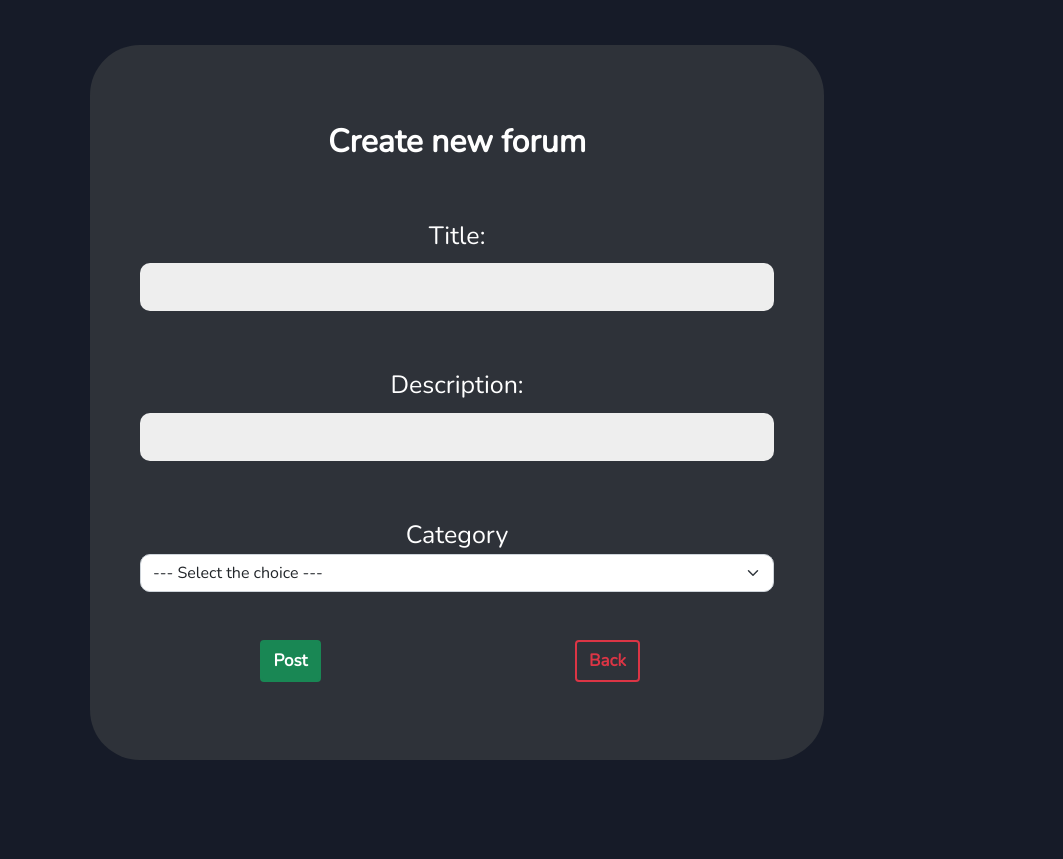
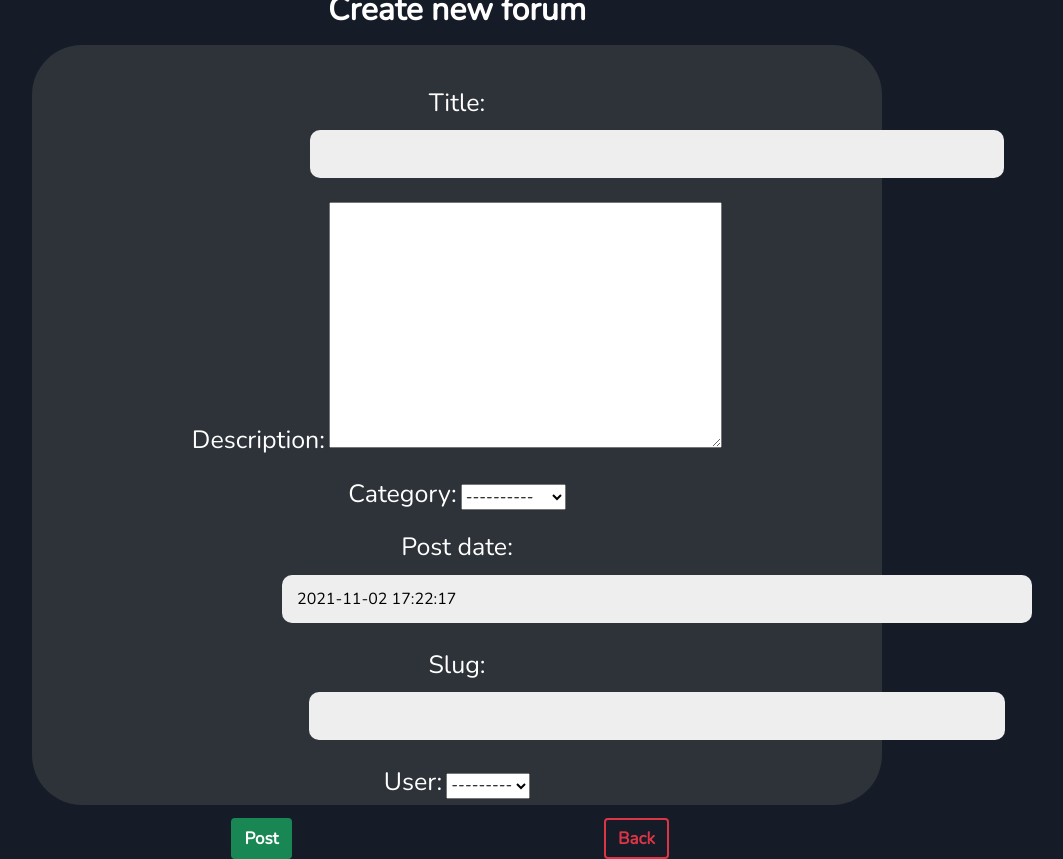
Before and after one commit to Jakarin-Jojo/ThaiMoung, a Django app: page /forums/create_forum/ in a window 1280 px wide; the page is wider, and only the part inside the window is pictured. Shown: that part, without its empty margins (183-1246 px from the left). Before the commit the page ends 760 px from the top of that part, so only its background shows below. Run offline with Django 3.2, Linux system fonts and the light colour scheme.

Commit message:
adjust form

```diff
--- a/forums/templates/forums/create_forum.html
+++ b/forums/templates/forums/create_forum.html
@@ -11,28 +11,13 @@
 {% block content %}
 
 <form method="post">
+  <h2> Create new forum </h2><br><br>
     {% csrf_token %}
-  <h2> Create new forum </h2><br><br>
-  <label for="title">Title:</label>
-  <input type="text" id="title" name="title"><br><br>
-
-  <label for="description" >Description:</label>
-  <input type="text" id="description" name="description"><br><br>
-
-  <label>Category</label>
-    <select name="category" id="category" class="form-select" aria-label="Default select example">
-        <option selected>--- Select the choice ---</option>
-        <option>News</option>
-        <option>Sports</option>
-        <option>Games</option>
-        <option>Fashion</option>
-        <option>Technology</option>
-    </select><br><br>
-
+    {{ form.as_p }}
     <div class="container">
     <div class="row">
       <div class="col">
-        <a role="button" class="btn btn-success me-3" href="{% url 'main' %}">Post</a>
+          <button class="btn btn-success me-3">Post</button>
       </div>
       <div class="col">
         <a role="button" class="btn btn-outline-danger me-3" href="{% url 'main' %}">Back</a>
```
